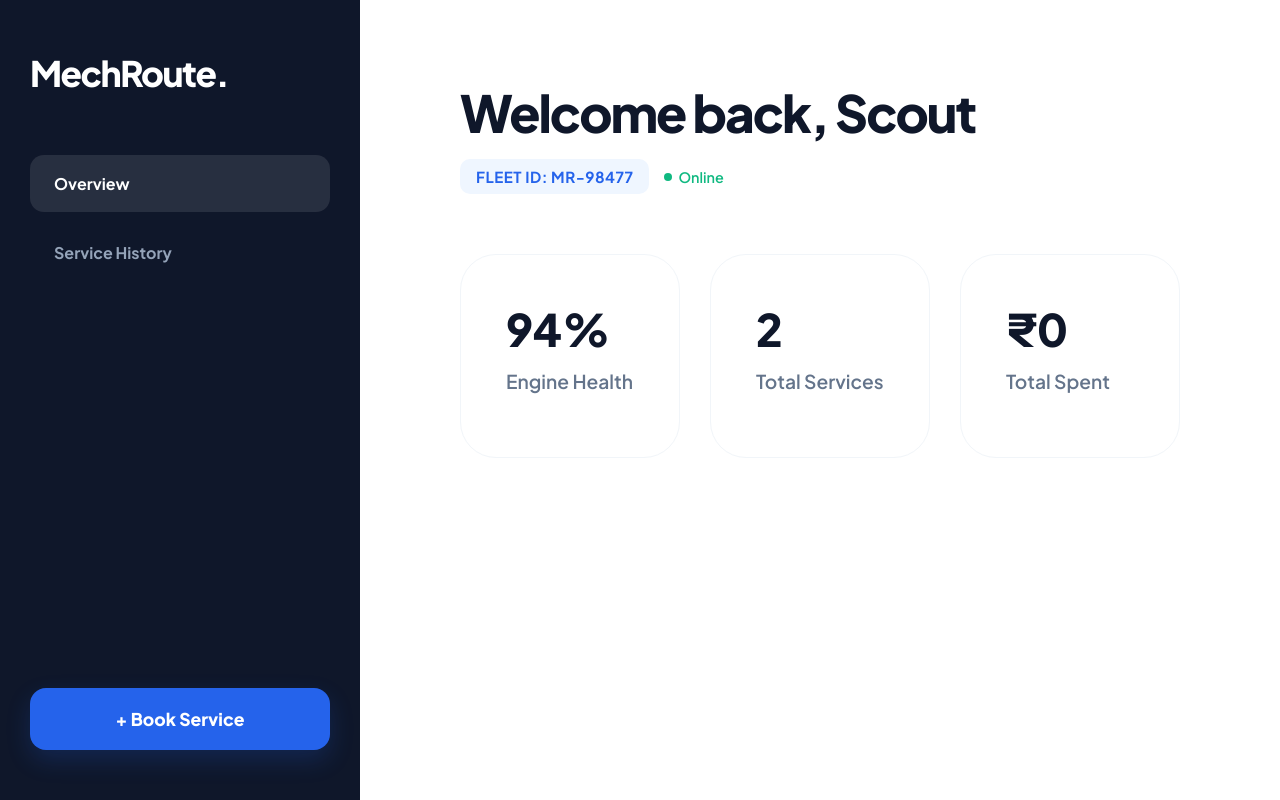
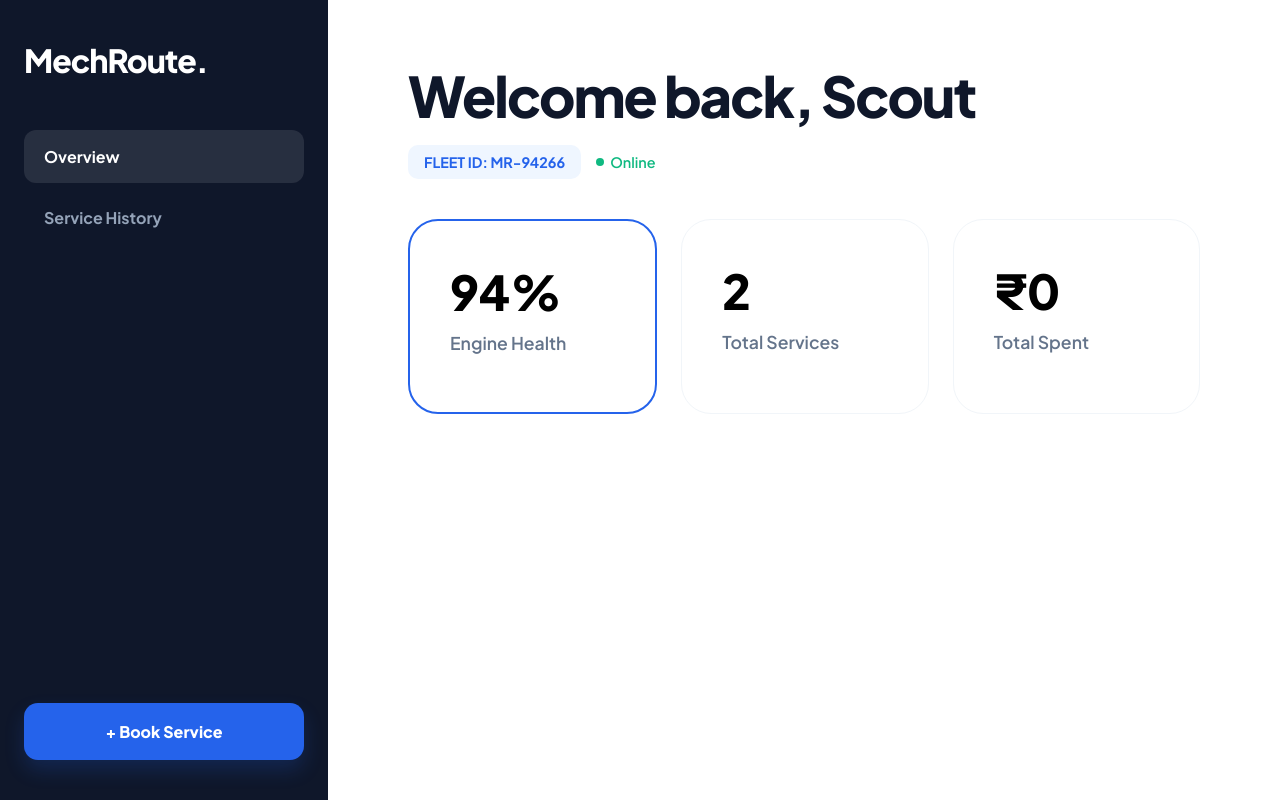
Before and after one commit to chetana-25/mechroute, a plain HTML site: page pages/dashboard.html in a window 1280 px wide. Drawn offline with Linux system fonts and the light colour scheme.

Commit message:
Update dashboard.html

```diff
--- a/pages/dashboard.html
+++ b/pages/dashboard.html
@@ -12,7 +12,6 @@
             --main-bg: #ffffff;
             --text-slate: #0f172a;
             --soft-slate: #64748b;
-            --border-light: #f1f5f9;
         }
 
         body {
@@ -26,84 +25,59 @@
 
         /* --- SIDEBAR --- */
         .sidebar {
-            width: 300px;
+            width: 280px;
             background-color: var(--sidebar-bg);
             color: white;
             display: flex;
             flex-direction: column;
-            padding: 50px 30px;
+            padding: 40px 24px;
             justify-content: space-between;
         }
 
-        .logo {
-            font-size: 2.2rem;
-            font-weight: 800;
-            letter-spacing: -1.5px;
-            margin-bottom: 60px;
-        }
-
+        .logo { font-size: 2rem; font-weight: 800; letter-spacing: -1px; margin-bottom: 50px; }
         .nav-menu { flex-grow: 1; }
 
         .nav-item {
-            padding: 18px 24px;
-            border-radius: 14px;
+            padding: 16px 20px;
+            border-radius: 12px;
             color: #94a3b8;
             text-decoration: none;
             font-weight: 700;
             display: block;
-            margin-bottom: 12px;
-            transition: all 0.3s ease;
+            margin-bottom: 8px;
+            transition: 0.3s;
         }
 
-        .nav-item.active {
-            background: rgba(255, 255, 255, 0.1);
-            color: white;
-        }
-
-        .nav-item:hover:not(.active) {
-            color: white;
-            background: rgba(255, 255, 255, 0.05);
-        }
+        .nav-item.active { background: rgba(255, 255, 255, 0.1); color: white; }
 
         .btn-book {
             background: var(--brand-blue);
             color: white;
-            padding: 20px;
-            border-radius: 16px;
+            padding: 18px;
+            border-radius: 14px;
             text-align: center;
             text-decoration: none;
             font-weight: 800;
-            font-size: 1.1rem;
-            transition: 0.3s;
-            box-shadow: 0 10px 25px rgba(37, 99, 235, 0.2);
+            box-shadow: 0 10px 20px rgba(37, 99, 235, 0.2);
         }
 
-        .btn-book:hover {
-            transform: translateY(-3px);
-            background: #1d4ed8;
-        }
-
-        /* --- MAIN CONTENT --- */
+        /* --- CONTENT --- */
         .main-content {
             flex-grow: 1;
-            padding: 80px 100px;
+            padding: 60px 80px;
             overflow-y: auto;
         }
 
-        /* WELCOME & ID SECTION */
-        .welcome-section {
-            margin-bottom: 60px;
-        }
-
-        .welcome-section h1 {
-            font-size: 3.2rem;
+        .welcome-header { margin-bottom: 40px; }
+        .welcome-header h1 {
+            font-size: 3.5rem;
             font-weight: 800;
+            margin: 0;
             letter-spacing: -2px;
-            margin: 0;
             color: var(--text-slate);
         }
 
-        .id-container {
+        .badge-row {
             display: flex;
             align-items: center;
             gap: 15px;
@@ -111,68 +85,45 @@
         }
 
         .fleet-badge {
-            font-size: 0.95rem;
-            font-weight: 700;
+            background: #eff6ff;
             color: var(--brand-blue);
-            background: #eff6ff;
             padding: 8px 16px;
             border-radius: 10px;
+            font-weight: 700;
+            font-size: 0.9rem;
             text-transform: uppercase;
-            letter-spacing: 0.5px;
         }
 
-        .status-dot {
+        .status-online {
+            color: #10b981;
+            font-weight: 600;
+            font-size: 0.9rem;
             display: flex;
             align-items: center;
             gap: 6px;
-            font-size: 0.9rem;
-            font-weight: 600;
-            color: #10b981; /* Success Green */
         }
 
-        .dot {
-            width: 8px;
-            height: 8px;
-            background-color: #10b981;
-            border-radius: 50%;
-            display: inline-block;
-        }
+        .dot { width: 8px; height: 8px; background: #10b981; border-radius: 50%; }
 
-        /* STAT CARDS */
+        /* CARDS */
         .stats-grid {
             display: flex;
-            gap: 30px;
-            margin-top: 20px;
+            gap: 24px;
+            margin-top: 40px;
         }
 
         .stat-card {
             flex: 1;
-            padding: 45px;
-            border-radius: 36px;
-            border: 1px solid var(--border-light);
-            background: #ffffff;
-            transition: all 0.4s ease;
+            padding: 40px;
+            border-radius: 30px;
+            border: 1px solid #f1f5f9;
+            text-align: left;
         }
 
-        .stat-card:hover {
-            border-color: var(--brand-blue);
-            box-shadow: 0 20px 40px rgba(0,0,0,0.04);
-        }
+        .stat-card h2 { font-size: 3rem; margin: 0; font-weight: 800; }
+        .stat-card p { color: var(--soft-slate); font-weight: 600; margin-top: 10px; font-size: 1.1rem; }
 
-        .stat-card h2 {
-            font-size: 2.8rem;
-            font-weight: 800;
-            margin: 0;
-            color: var(--text-slate);
-        }
-
-        .stat-card p {
-            color: var(--soft-slate);
-            font-weight: 600;
-            font-size: 1.2rem;
-            margin-top: 12px;
-        }
-
+        .border-blue { border: 2px solid var(--brand-blue); }
     </style>
 </head>
 <body>
@@ -182,28 +133,29 @@
             <div class="logo">MechRoute.</div>
             <nav class="nav-menu">
                 <a href="#" class="nav-item active">Overview</a>
-                <a href="history.html" class="nav-item">Service History</a>
+                <a href="#" class="nav-item">Service History</a>
             </nav>
         </div>
-        <a href="booking.html" class="btn-book">+ Book Service</a>
+        <a href="#" class="btn-book">+ Book Service</a>
     </aside>
 
     <main class="main-content">
-        <header class="welcome-section">
-            <h1 id="userNameDisplay">Welcome back, Scout</h1>
-            <div class="id-container">
-                <div class="fleet-badge">Fleet ID: <span id="fleetID">MR-LOAD-01</span></div>
-                <div class="status-dot"><span class="dot"></span> Online</div>
+        <header class="welcome-header">
+            <h1 id="display-name">Welcome back, Scout</h1>
+
+            <div class="badge-row">
+                <div class="fleet-badge">FLEET ID: <span id="display-id">EXTRACTING...</span></div>
+                <div class="status-online"><span class="dot"></span> Online</div>
             </div>
         </header>
 
         <div class="stats-grid">
-            <div class="stat-card">
+            <div class="stat-card border-blue">
                 <h2>94%</h2>
                 <p>Engine Health</p>
             </div>
             <div class="stat-card">
-                <h2 id="serviceCount">2</h2>
+                <h2>2</h2>
                 <p>Total Services</p>
             </div>
             <div class="stat-card">
@@ -214,29 +166,28 @@
     </main>
 
     <script>
-        window.onload = function() {
-            // 1. Fetch User Name from LocalStorage (saved during registration)
-            // Default to 'Scout' if not found
-            const savedName = localStorage.getItem('user_name') || 'Scout';
-            document.getElementById('userNameDisplay').innerText = `Welcome back, ${savedName}`;
+        document.addEventListener('DOMContentLoaded', () => {
+            // 1. EXTRACT THE NAME
+            // We look for 'user_name' which you saved during registration
+            const registeredName = localStorage.getItem('user_name');
 
-            // 2. Handle Unique Fleet ID
-            let savedID = localStorage.getItem('fleet_id');
-            if (!savedID) {
-                // Generate a random 5-digit number
-                const randomNum = Math.floor(10000 + Math.random() * 90000);
-                savedID = `MR-${randomNum}`;
-                localStorage.setItem('fleet_id', savedID);
+            if (registeredName) {
+                document.getElementById('display-name').innerText = `Welcome back, ${registeredName}`;
             }
-            document.getElementById('fleetID').innerText = savedID;
 
-            // 3. Dynamic Service Count
-            // Assuming you store history in an array called 'service_history'
-            const history = JSON.parse(localStorage.getItem('service_history')) || [];
-            if(history.length > 0) {
-                document.getElementById('serviceCount').innerText = history.length;
+            // 2. EXTRACT OR GENERATE FLEET ID
+            // We check if this specific user already has an ID. If not, we make one.
+            let fleetID = localStorage.getItem('user_fleet_id');
+
+            if (!fleetID) {
+                // Generates a professional ID: MR + 5 random numbers
+                const randomPart = Math.floor(10000 + Math.random() * 90000);
+                fleetID = `MR-${randomPart}`;
+                localStorage.setItem('user_fleet_id', fleetID);
             }
-        };
+
+            document.getElementById('display-id').innerText = fleetID;
+        });
     </script>
 </body>
 </html>
```
